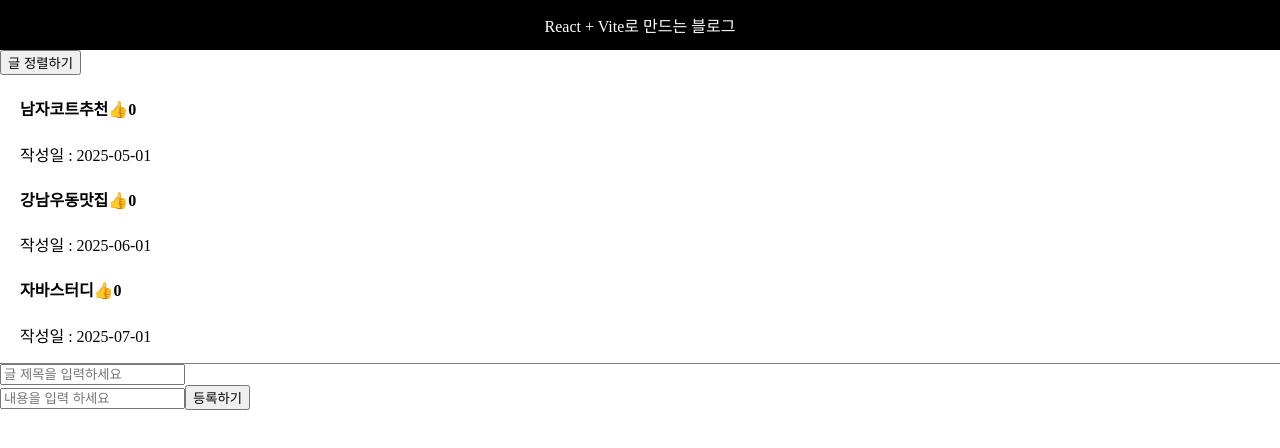
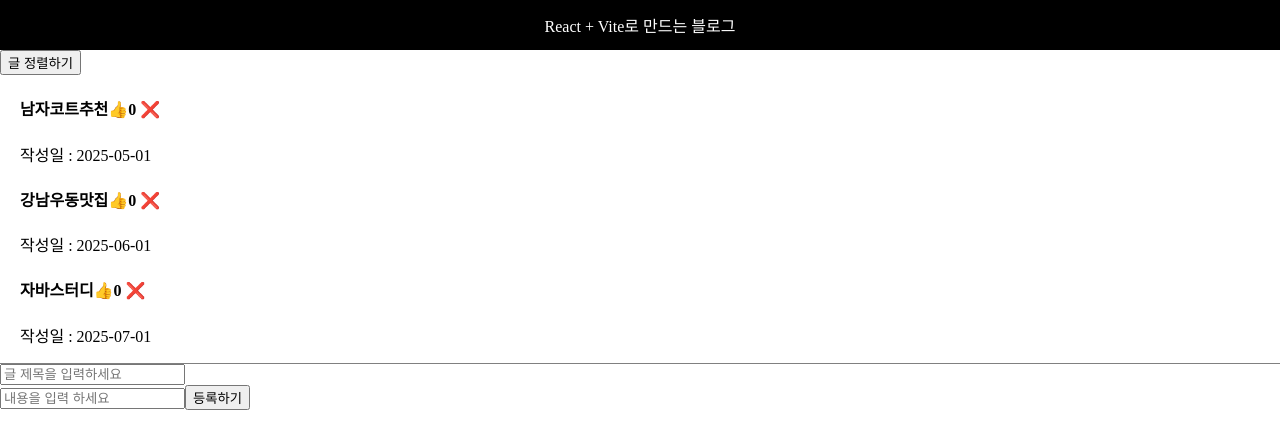
Before and after one commit to sbpak1/my-blog, a React (Vite) app: page / in a window 1280 px wide. Shown: the top 448 px of the page. Built offline with nearby package versions, Linux system fonts and the light colour scheme.

Commit message:
블로그 글 삭제 처리

```diff
--- a/src/Blog.jsx
+++ b/src/Blog.jsx
@@ -58,6 +58,20 @@ function Blog(props){
     setNewContent('');
 
   }
+  // 게시글 삭제 처리 함수
+  function deletePost(index){
+    // 전달 된 색인값을 제외 한 배열을 생성
+    const newTitle = props.title.filter((_, i)=> i !== index);
+    const newContent = props.details.filter((_, i)=> i !== index);
+    const newDate = props.createDate.filter((_, i)=> i !== index);
+    const newLike = props.like.filter((_, i)=> i !== index);
+
+    props.setTitle(newTitle);
+    props.setDetails(newContent);
+    props.setCreateDate(newDate);
+    props.setLike(newLike);
+
+  }
 
   return(
     <>
@@ -82,6 +96,12 @@ function Blog(props){
                   props.setLike(newLikes)
                   }}>👍
                 </span>{props.like[index]}
+                {/* 삭제 이미지 넣기 */}
+                &nbsp;
+                <span onClick={(e)=>{
+                  e.stopPropagation();
+                  deletePost(index);
+                }}>❌</span>
               </h4>
               <p>작성일 : {props.createDate[index]}</p>
             </div>
```
